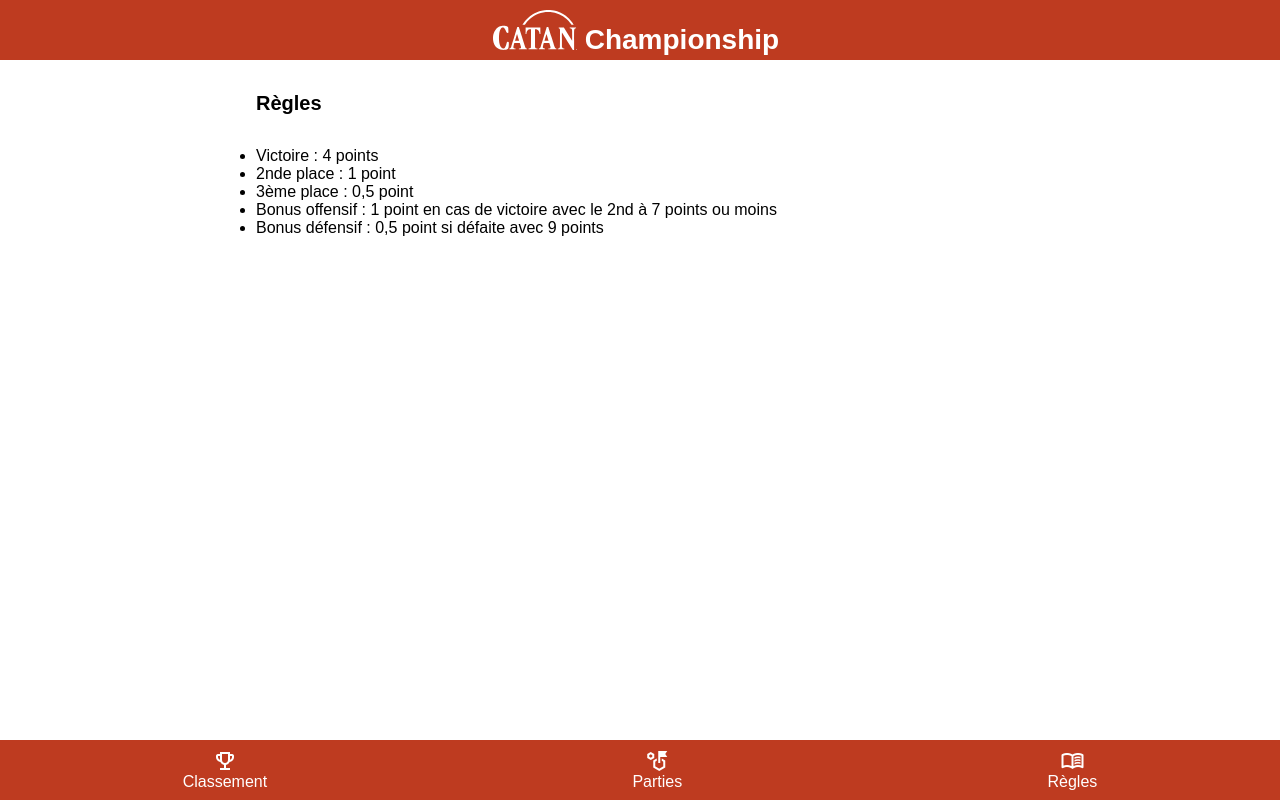
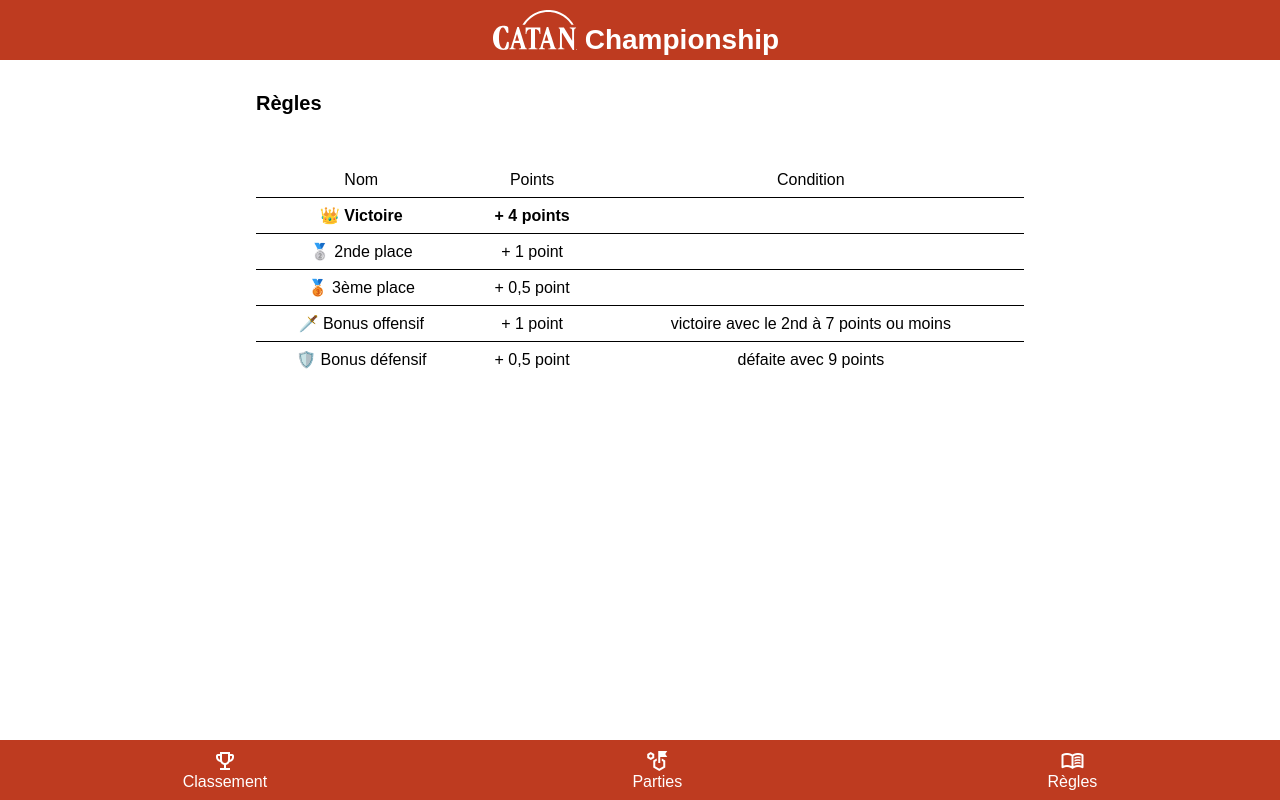
Before and after one commit to AntoineCairey/catan-championship, a React (Vite) app: page /rules in a window 1280 px wide. Built offline with nearby package versions, Linux system fonts and the light colour scheme.

Commit message:
improve rules section

```diff
--- a/src/App.css
+++ b/src/App.css
@@ -91,9 +91,13 @@ a {
 }
 
 ul {
-  padding-left: 16px;
+  list-style-type: none;
 }
 
+/* .card {
+  padding: 16px;
+}
+ */
 .gamecard {
   margin: 32px 0;
   padding: 16px;
--- a/src/components/Ranking.jsx
+++ b/src/components/Ranking.jsx
@@ -7,6 +7,7 @@ function Ranking() {
   return (
     <>
       <h2>Classement</h2>
+      <div className="gamecard">
         <table>
           <thead>
             <tr>
@@ -27,6 +28,7 @@ function Ranking() {
             ))}
           </tbody>
         </table>
+      </div>
     </>
   );
 }
--- a/src/components/Rules.jsx
+++ b/src/components/Rules.jsx
@@ -2,16 +2,40 @@ function Rules() {
   return (
     <>
       <h2>Règles</h2>
-      <div>
-        <ul>
-          <li>Victoire : 4 points</li>
-          <li>2nde place : 1 point</li>
-          <li>3ème place : 0,5 point</li>
-          <li>
-            Bonus offensif : 1 point en cas de victoire avec le 2nd à 7 points ou moins
-          </li>
-          <li>Bonus défensif : 0,5 point si défaite avec 9 points</li>
-        </ul>
+      <div className="gamecard">
+        <table>
+          <thead>
+            <tr>
+              <th>Nom</th>
+              <th>Points</th>
+              <th>Condition</th>
+            </tr>
+          </thead>
+          <tbody>
+            <tr>
+              <td>Victoire</td>
+              <td>+ 4 points</td>
+            </tr>
+            <tr>
+              <td>🥈 2nde place</td>
+              <td>+ 1 point</td>
+            </tr>
+            <tr>
+              <td>🥉 3ème place</td>
+              <td>+ 0,5 point</td>
+            </tr>
+            <tr>
+              <td>🗡️ Bonus offensif</td>
+              <td>+ 1 point</td>
+              <td>victoire avec le 2nd à 7 points ou moins</td>
+            </tr>
+            <tr>
+              <td>🛡️ Bonus défensif</td>
+              <td>+ 0,5 point</td>
+              <td>défaite avec 9 points</td>
+            </tr>
+          </tbody>
+        </table>
       </div>
     </>
   );
```
Lines whose indentation alone changed are shown as unchanged.
